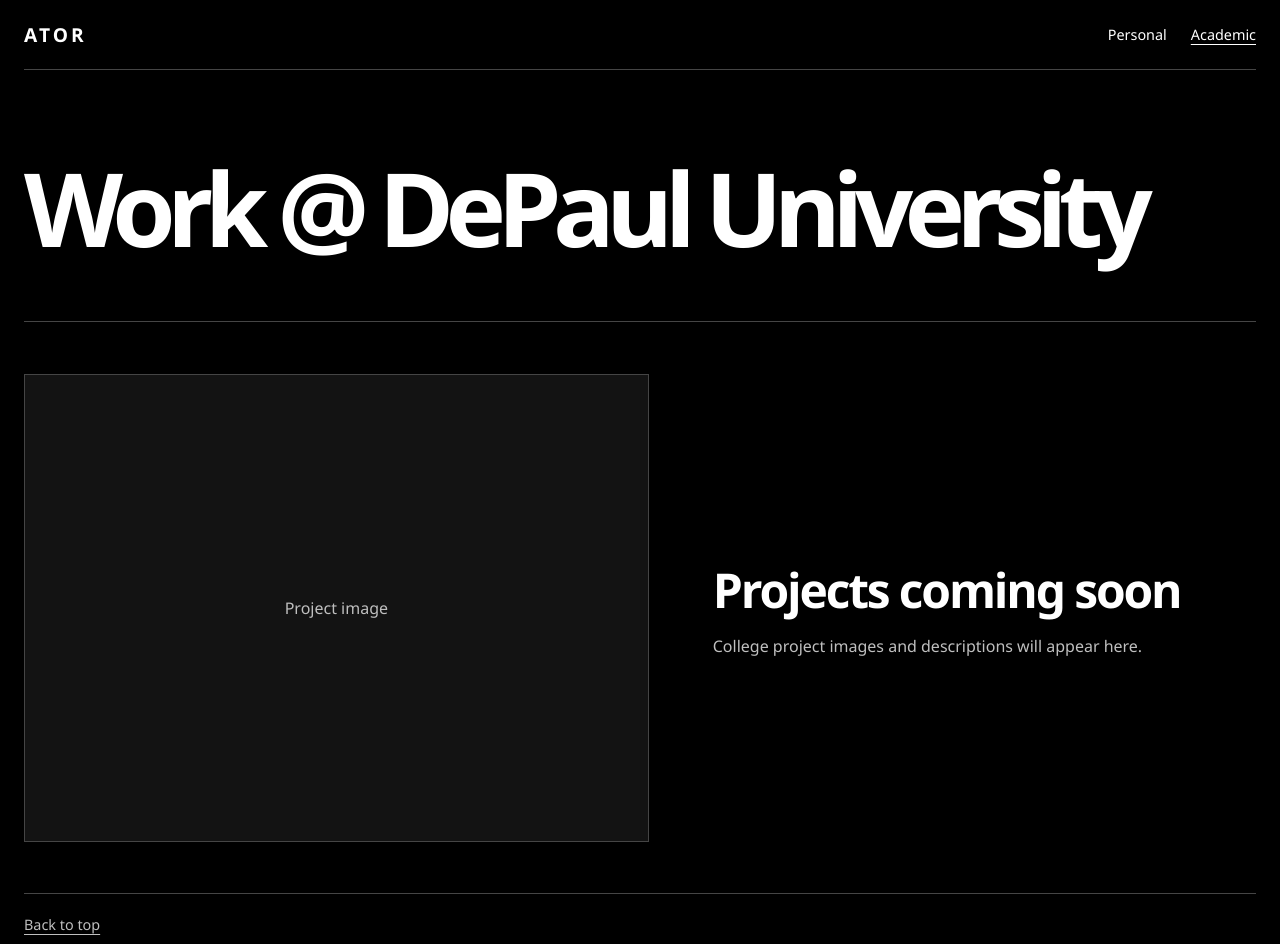
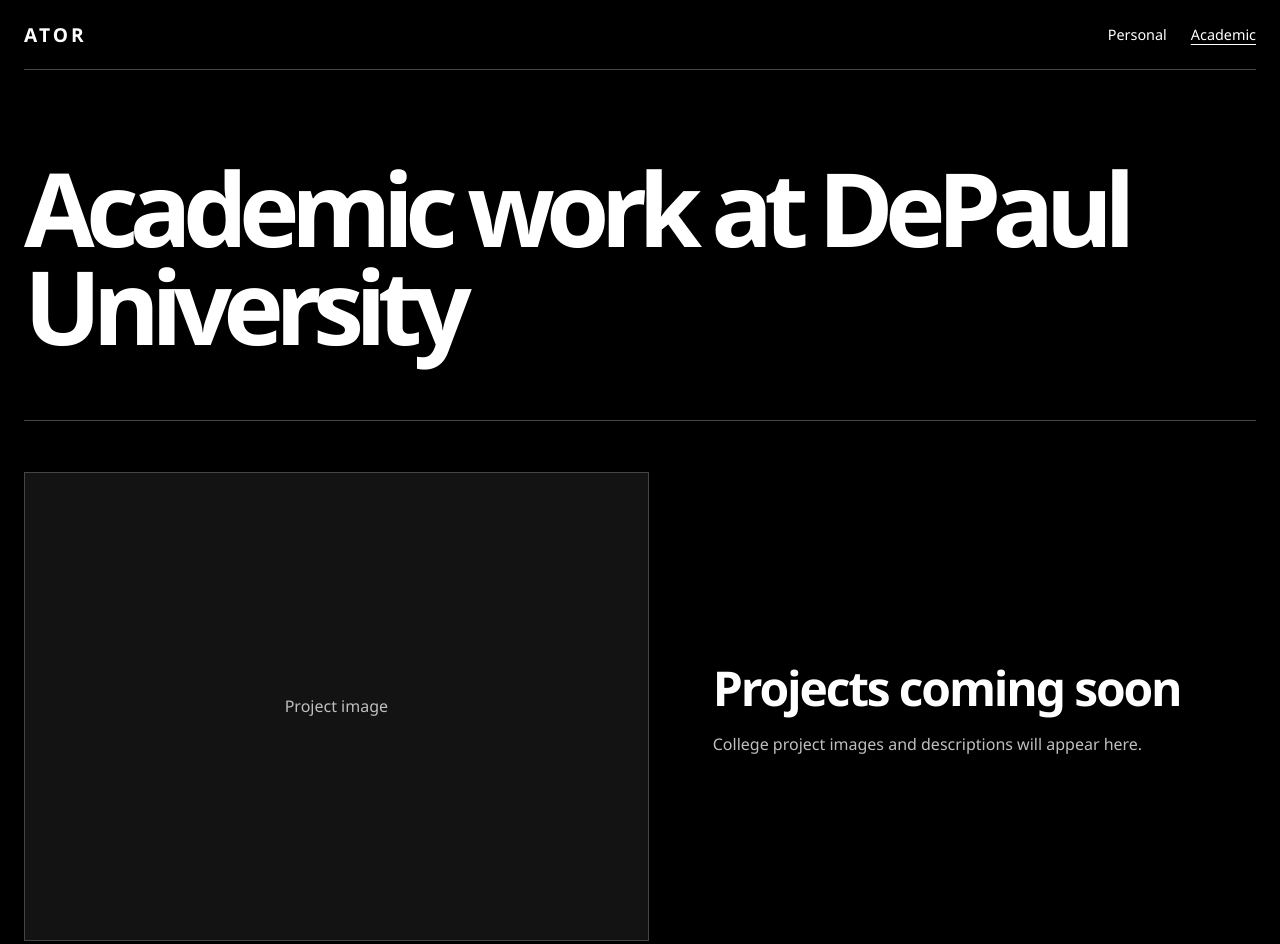
Before and after one commit to clawsgit/ator-studio, a plain HTML site: page college-work.html in a window 1280 px wide. Shown: the top 944 px of the page. Drawn offline with Linux system fonts and the light colour scheme.

Commit message:
Update Academic page heading

```diff
--- a/college-work.html
+++ b/college-work.html
@@ -18,7 +18,7 @@
       </nav>
     </header>
     <main class="college">
-      <h1>Work @ DePaul University</h1>
+      <h1>Academic work at DePaul University</h1>
       <!-- Replace this sample row with a project image using class="project-image" and descriptive alt text. Duplicate the article for each project. -->
       <article class="project">
         <div class="project-placeholder" aria-hidden="true">Project image</div>
```
